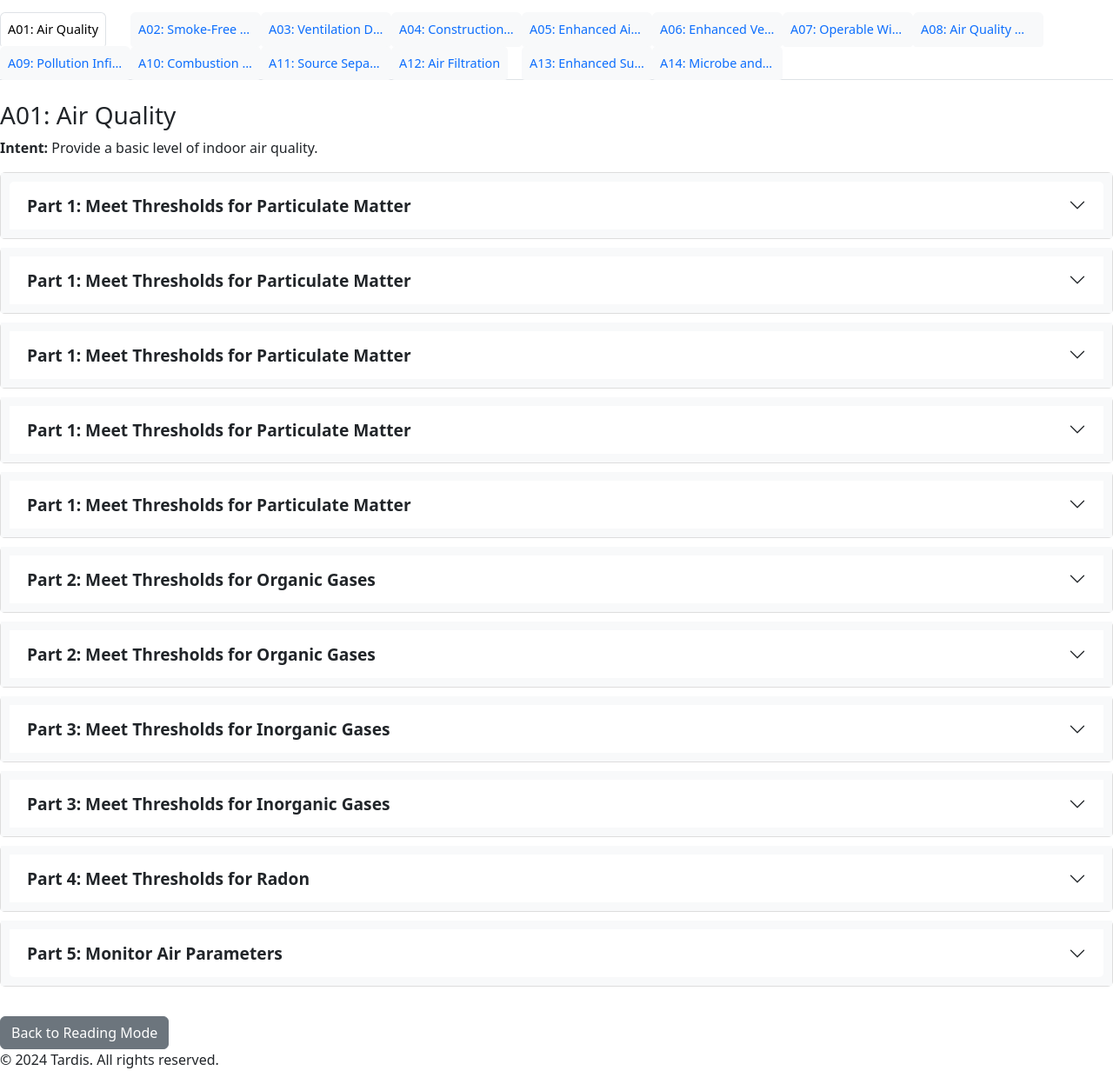
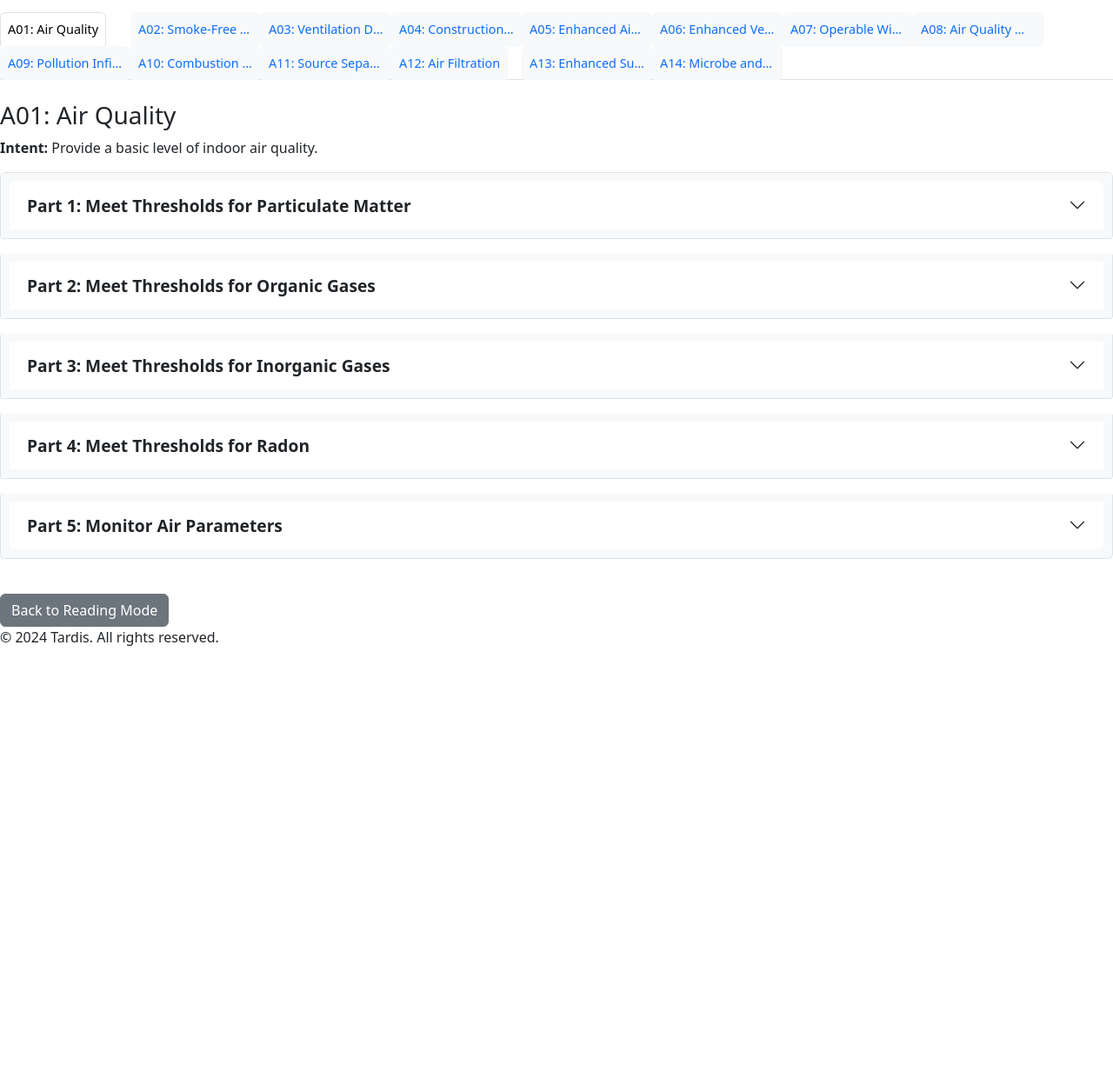
Before and after one commit to sriramorpheus/wellapapp, a Flask app: page /reading-mode/concept/1 in a window 1280 px wide. Shown: the part 143-1390 px from the top of the page at 87% size. After the commit the page ends 886 px from the top, so only its background shows below. Run offline with Flask 3, Linux system fonts and the light colour scheme.

Commit message:
Changes to accordion grouping

```diff
--- a/Tardis/reading_mode/routes.py
+++ b/Tardis/reading_mode/routes.py
@@ -18,38 +18,35 @@ def concept_details(concept_id):
     """
     Display details of a specific concept, grouped by features.
     """
+    # Fetch the concept and its related features
     concept = Concept_class.query.get_or_404(concept_id)
     features = Feature_class.query.filter_by(concept_id=concept_id).all()
 
-    '''
-    # Debugging to confirm retrieved data
-    print(f"Concept: {concept.name}")
-    print(f"Features: {features}")
-    '''
+    # Prepare the feature data
+    feature_data = []
 
-    feature_data = []
     for feature in features:
-        parts = [
-            {
-                "part": part.part,
-                "space": part.space,
-                "option": part.option,
-                "requirement": part.requirement,
-            }
-            for part in feature.parts
-        ]
-        feature_data.append({"name": feature.name, "intent": feature.intent, "parts": parts})
+        # Group parts by unique names
+        grouped_parts = {}
+        for part in feature.parts:
+            part_name = part.part
+            if part_name not in grouped_parts:
+                grouped_parts[part_name] = {}
 
-    grouped_data = {concept.name: feature_data}
+            space = part.space
+            if space not in grouped_parts[part_name]:
+                grouped_parts[part_name][space] = []
 
-    '''
-    # Debugging to confirm grouped_data structure
-    # Debugging output
-    print(f"Concept: {concept.name}")
-    print(f"Feature Data: {feature_data}")
-    '''
+            grouped_parts[part_name][space].append((part.option, part.requirement))
 
-    # Pass data to the template
+        # Add grouped_parts to the feature structure
+        feature_data.append({
+            "name": feature.name,
+            "intent": feature.intent,
+            "grouped_parts": grouped_parts
+        })
+
+    # Pass the concept and features data to the template
     return render_template('reading_mode/concept_details.html', concept=concept, features=feature_data)
 
 
--- a/Tardis/reading_mode/templates/reading_mode/concept_details.html
+++ b/Tardis/reading_mode/templates/reading_mode/concept_details.html
@@ -36,7 +36,7 @@
 
         <!-- Accordion for Parts -->
         <div class="accordion" id="accordion-{{ feature.name|replace(' ', '-') }}">
-            {% for part in feature.parts %}
+            {% for part, variations in feature.grouped_parts.items() %}
             <div class="accordion-item">
                 <h2 class="accordion-header" id="heading-{{ loop.index }}">
                     <button class="accordion-button collapsed"
@@ -45,7 +45,7 @@
                             data-bs-target="#collapse-{{ loop.index }}"
                             aria-expanded="false"
                             aria-controls="collapse-{{ loop.index }}">
-                        {{ part.part }}
+                        {{ part }}
                     </button>
                 </h2>
                 <div id="collapse-{{ loop.index }}"
@@ -53,14 +53,26 @@
                      aria-labelledby="heading-{{ loop.index }}"
                      data-bs-parent="#accordion-{{ feature.name|replace(' ', '-') }}">
                     <div class="accordion-body">
-                        <p><strong>Space:</strong> <span class="badge bg-primary">{{ part.space }}</span></p>
-                        <ul class="list-group">
-                            <li class="list-group-item">
-                                <strong>Option:</strong> {{ part.option }}
-                                <br>
-                                <strong>Requirement:</strong> {{ part.requirement }}
-                            </li>
-                        </ul>
+                        <div class="row">
+                            {% for space, options in variations.items() %}
+                            <div class="col-md-4 mb-3">
+                                <div class="card shadow-sm">
+                                    <div class="card-header">
+                                        <strong>Space:</strong> <span class="badge bg-primary">{{ space }}</span>
+                                    </div>
+                                    <div class="card-body">
+                                        {% for option, requirement in options %}
+                                        <p>
+                                            <strong>Option:</strong> {{ option }}<br>
+                                            <strong>Requirement:</strong> {{ requirement }}
+                                        </p>
+                                        <hr>
+                                        {% endfor %}
+                                    </div>
+                                </div>
+                            </div>
+                            {% endfor %}
+                        </div>
                     </div>
                 </div>
             </div>
--- a/Tardis/static/css/style.css
+++ b/Tardis/static/css/style.css
@@ -156,11 +156,6 @@ header nav ul li a:hover {
     transform: rotate(0deg);
 }
 
-.accordion .accordion-item {
-    border: 1px solid #ddd;
-    border-radius: 5px;
-    margin-bottom: 10px;
-}
 
 .accordion .accordion-header {
     background-color: #f8f9fa;
@@ -300,7 +295,42 @@ header nav ul li a:hover {
         font-size: 0.8rem; /* Smaller font for narrow screens */
     }
 }
-/* Badges for spaces */
+
+/* Accordion item styling */
+.accordion-item {
+    border: 1px solid #ddd;
+    border-radius: 0.25rem;
+    margin-bottom: 1rem;
+    overflow: hidden;
+}
+
+/* Card styling */
+.card {
+    border: 1px solid #ddd;
+    border-radius: 0.5rem;
+    overflow: hidden;
+    transition: transform 0.2s, box-shadow 0.2s;
+}
+
+.card:hover {
+    transform: scale(1.02);
+    box-shadow: 0 4px 10px rgba(0, 0, 0, 0.1);
+}
+
+.card-header {
+    background-color: #f8f9fa;
+    font-weight: bold;
+    padding: 0.5rem 1rem;
+}
+
+.card-body {
+    padding: 1rem;
+}
+
 .badge-primary {
     background-color: #007bff;
+    color: #fff;
+    font-size: 0.9rem;
+    padding: 0.3rem 0.6rem;
+    border-radius: 0.25rem;
 }
```
Also changed, not shown: 1 other file.
